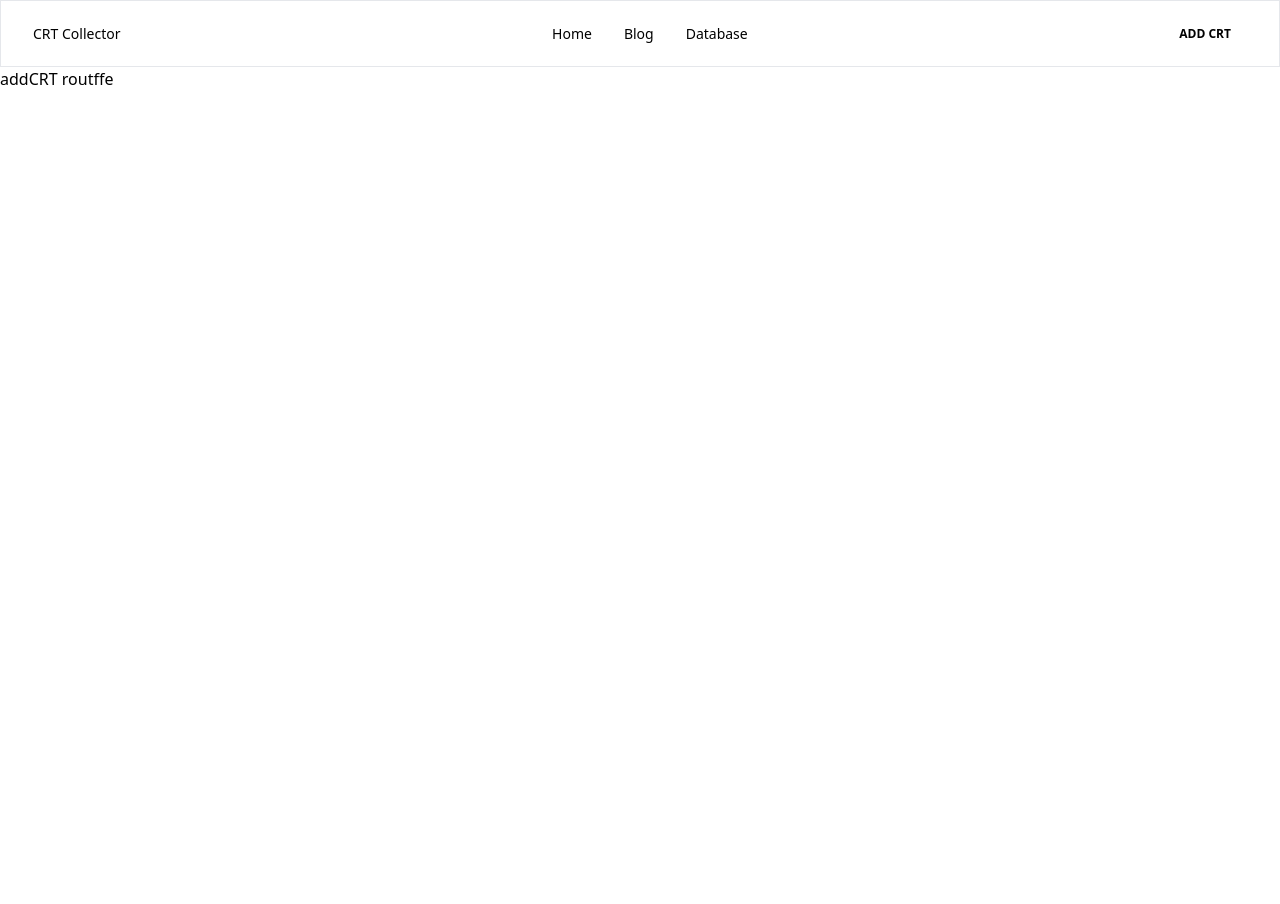
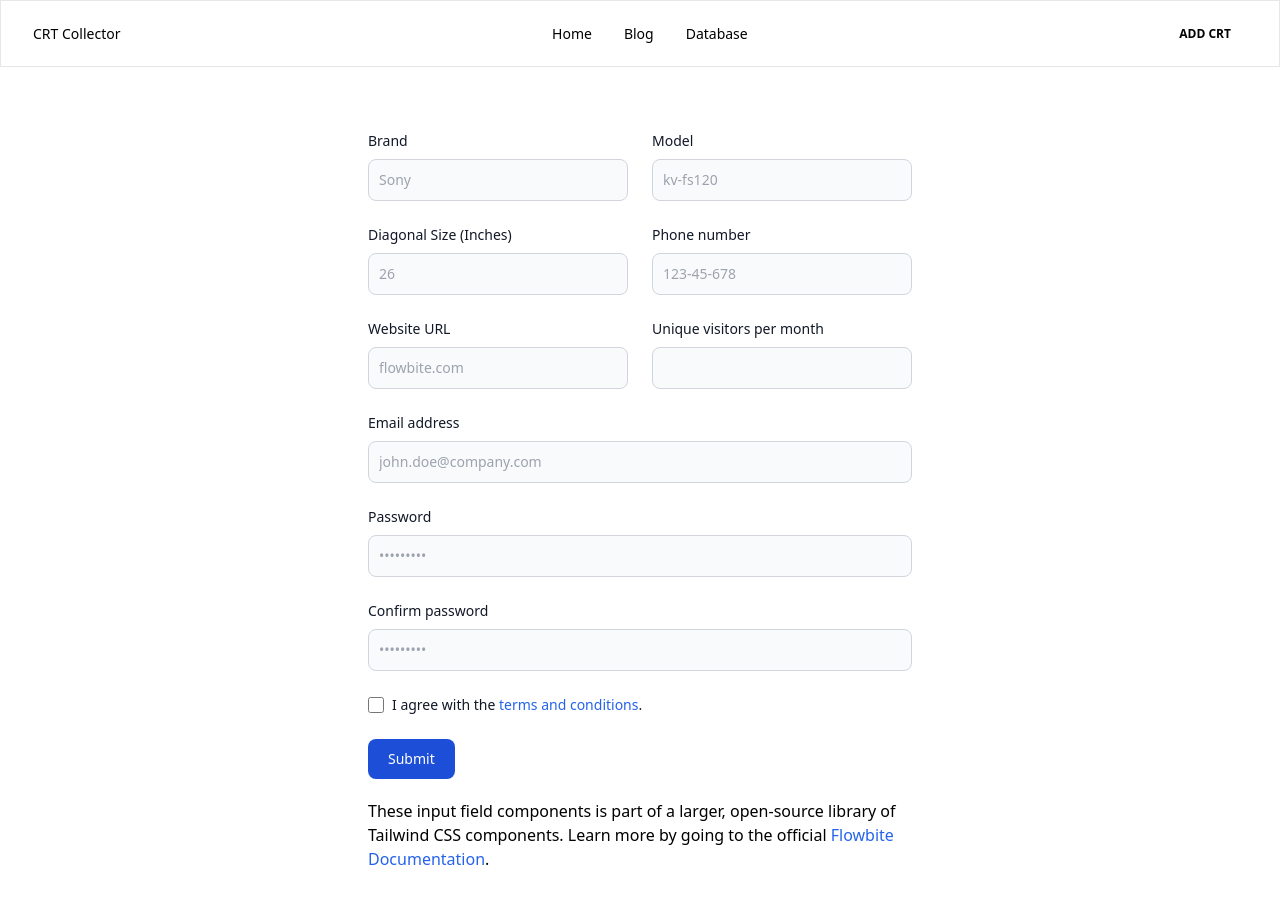
Before and after one commit to dlipford360/react-crt, a React (Vite) app: page /addcrt in a window 1280 px wide. Shown: the top 904 px of the page. Before the commit the page ends 800 px from the top, so only its background shows below. Built offline with nearby package versions, Linux system fonts and the light colour scheme; no server answers; what urql would draw is missing.

Commit message:
add television progress

```diff
--- a/src/components/AddTelevision.tsx
+++ b/src/components/AddTelevision.tsx
@@ -8,13 +8,13 @@ export default function AddTelevision() {
               htmlFor="first_name"
               className="block mb-2 text-sm font-medium text-gray-900 dark:text-gray-300"
             >
-              First name
+              Brand
             </label>
             <input
               type="text"
               id="first_name"
               className="bg-gray-50 border border-gray-300 text-gray-900 text-sm rounded-lg focus:ring-blue-500 focus:border-blue-500 block w-full p-2.5 dark:bg-gray-700 dark:border-gray-600 dark:placeholder-gray-400 dark:text-white dark:focus:ring-blue-500 dark:focus:border-blue-500"
-              placeholder="John"
+              placeholder="Sony"
               required
             />
           </div>
@@ -23,13 +23,13 @@ export default function AddTelevision() {
               htmlFor="last_name"
               className="block mb-2 text-sm font-medium text-gray-900 dark:text-gray-300"
             >
-              Last name
+              Model
             </label>
             <input
               type="text"
               id="last_name"
               className="bg-gray-50 border border-gray-300 text-gray-900 text-sm rounded-lg focus:ring-blue-500 focus:border-blue-500 block w-full p-2.5 dark:bg-gray-700 dark:border-gray-600 dark:placeholder-gray-400 dark:text-white dark:focus:ring-blue-500 dark:focus:border-blue-500"
-              placeholder="Doe"
+              placeholder="kv-fs120"
               required
             />
           </div>
@@ -38,13 +38,13 @@ export default function AddTelevision() {
               htmlFor="company"
               className="block mb-2 text-sm font-medium text-gray-900 dark:text-gray-300"
             >
-              Company
+              Diagonal Size (Inches)
             </label>
             <input
               type="text"
               id="company"
               className="bg-gray-50 border border-gray-300 text-gray-900 text-sm rounded-lg focus:ring-blue-500 focus:border-blue-500 block w-full p-2.5 dark:bg-gray-700 dark:border-gray-600 dark:placeholder-gray-400 dark:text-white dark:focus:ring-blue-500 dark:focus:border-blue-500"
-              placeholder="Flowbite"
+              placeholder="26"
               required
             />
           </div>
--- a/src/components/navbar.tsx
+++ b/src/components/navbar.tsx
@@ -64,6 +64,7 @@ export default function NavBarDisplay() {
             <span>CRT Collector</span>
           </Typography>
           <div className="hidden lg:block">{navList}</div>
+          <NavLink to={`addcrt`}>
             <Button
               variant="gradient"
               size="sm"
@@ -72,6 +73,7 @@ export default function NavBarDisplay() {
             >
               <span>Add CRT</span>
             </Button>
+          </NavLink>
           <IconButton
             variant="text"
             className="ml-auto h-6 w-6 text-inherit hover:bg-transparent focus:bg-transparent active:bg-transparent lg:hidden"
@@ -112,6 +114,7 @@ export default function NavBarDisplay() {
         </div>
         <MobileNav open={openNav}>
           {navList}
+          <NavLink to={`addcrt`}>
             <Button
               color="amber"
               variant="gradient"
@@ -121,6 +124,7 @@ export default function NavBarDisplay() {
             >
               <span>Add CRT</span>
             </Button>
+          </NavLink>
         </MobileNav>
       </Navbar>
       <Outlet />
--- a/src/main.tsx
+++ b/src/main.tsx
@@ -13,7 +13,7 @@ import {
 import Index from "./routes/index"
 import NavBarDisplay from "./components/navbar"
 import TelevisionTable from "./routes/televisionTable"
-
+import AddTelevision from "./components/AddTelevision"
 const client = createClient({
   url: import.meta.env.VITE_API_URL || "http://localhost:4000/graphql",
 })
@@ -23,7 +23,7 @@ const router = createBrowserRouter(
     <Route path="/" element={<NavBarDisplay />} errorElement={<ErrorPage />}>
       <Route errorElement={<ErrorPage />}>
         <Route index element={<Index />} />
-        <Route path="addcrt" element={<h1>addCRT routffe</h1>} />
+        <Route path="addcrt" element={<AddTelevision />} />
         <Route path="database" element={<TelevisionTable />} />
         <Route path="blog" element={<h1>blog possibly here</h1>} />
       </Route>
```
Lines whose indentation alone changed are shown as unchanged.
